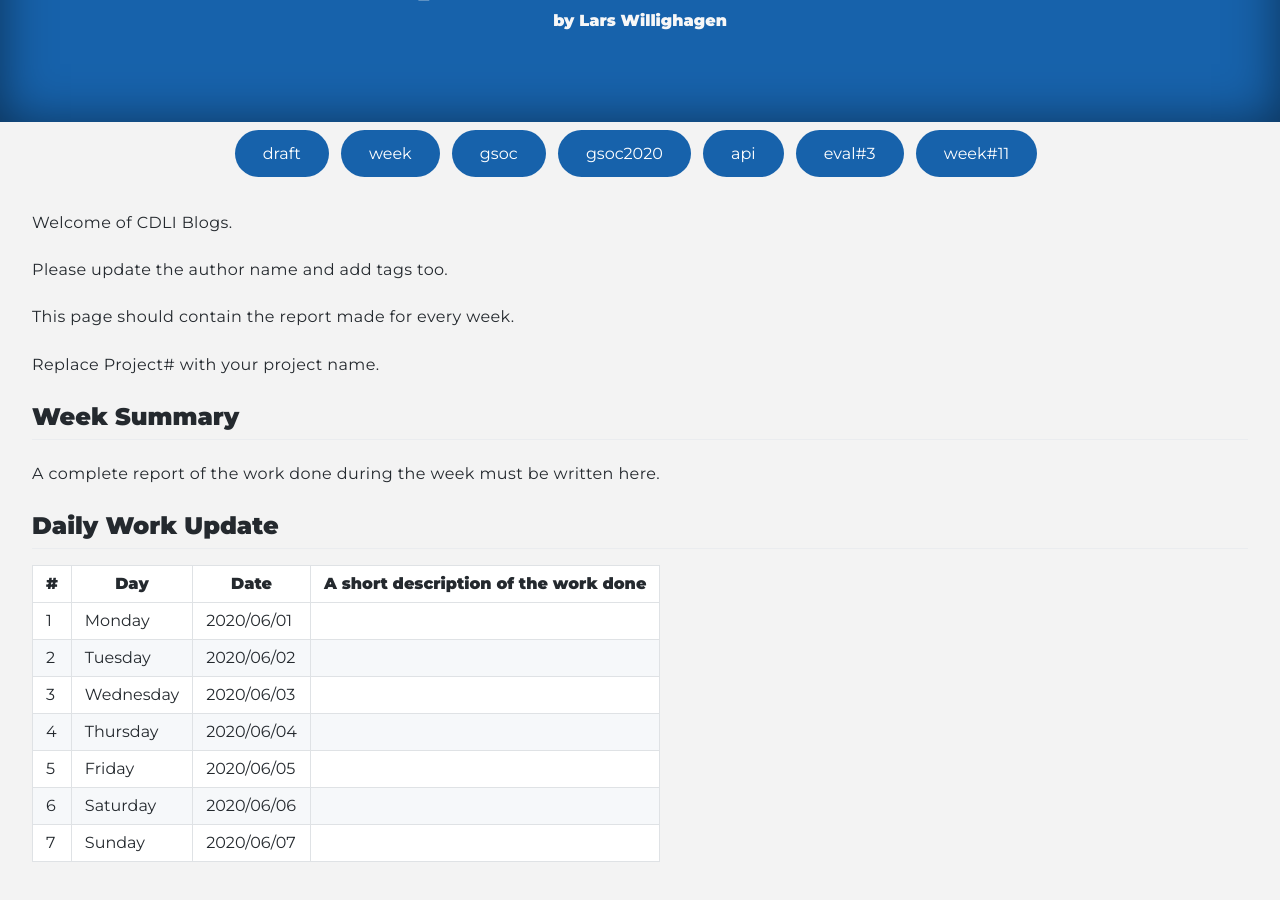
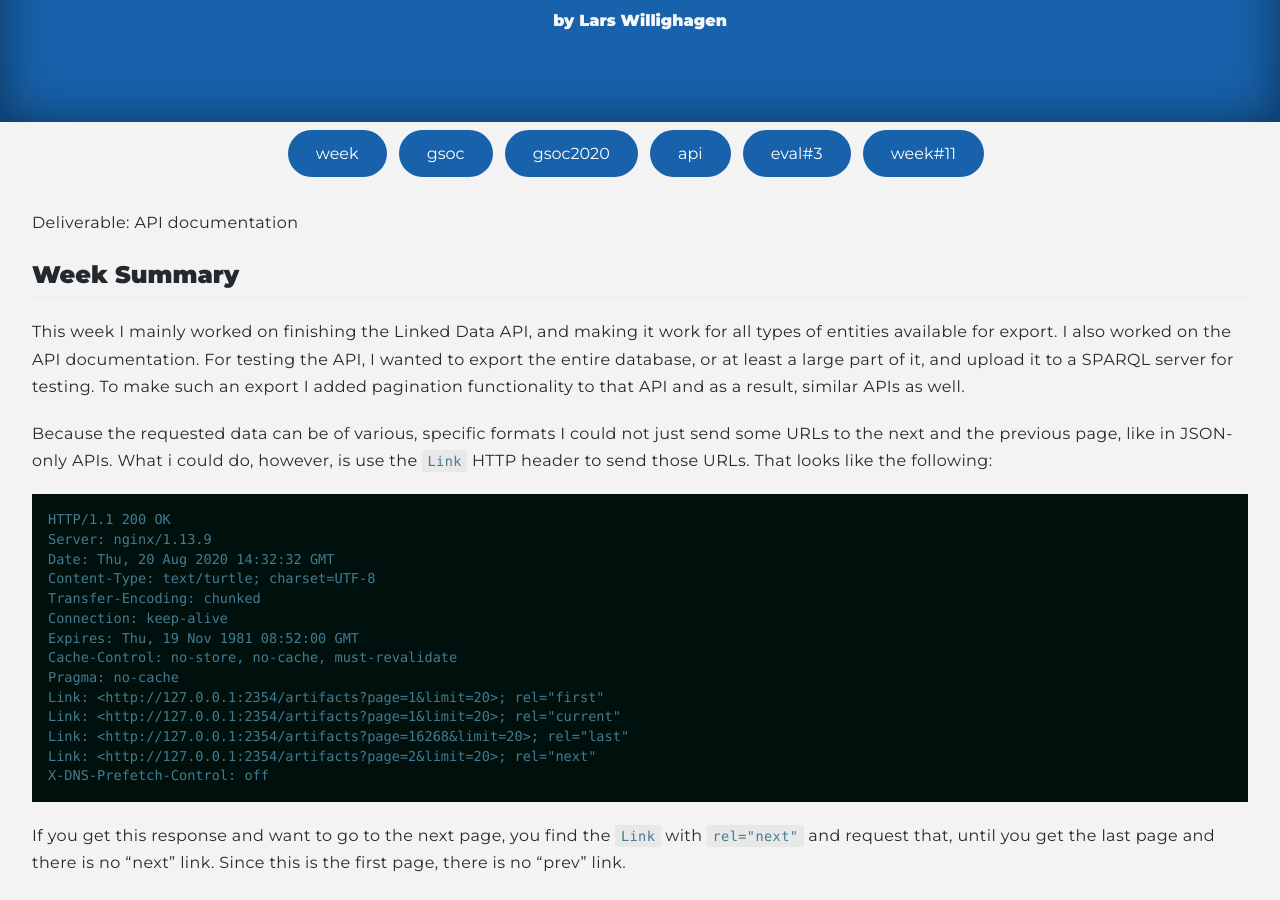
Before and after one commit to cdli-gh/blog, a Jekyll site: the page built from _blog/gsoc20/api/posts/13_week11.md, in a window 1280 px wide and 900 px high, scrolled down 204 px. Built offline with Jekyll 4.4.1, drawn with Linux system fonts in a browser that asks for light colours; Markdown is read by kramdown in place of the engine named in the settings; some of the changed text lies outside the part shown.

Commit message:
gsoc20/api: 10:6-7, 11, 12:1-4

````diff
--- a/_blog/gsoc20/api/posts/13_week11.md
+++ b/_blog/gsoc20/api/posts/13_week11.md
@@ -1,30 +1,102 @@
 ---
 layout: page
-title: api Eval#3 Week#11
+title: "API Week 11: API documentation"
 author: "Lars Willighagen"
-tags: ["draft","week","gsoc","gsoc2020","api","eval#3","week#11"]
+tags: ["week","gsoc","gsoc2020","api","eval#3","week#11"]
 ---
-Welcome of CDLI Blogs.
 
-Please update the author name and add tags too.
-
-This page should contain the report made for every week.
-
-Replace Project# with your project name.
+Deliverable: API documentation
 
 ## Week Summary
 
-A complete report of the work done during the week must be written here.
+This week I mainly worked on finishing the Linked Data API, and making it work
+for all types of entities available for export. I also worked on the API
+documentation. For testing the API, I wanted to export the entire database, or at
+least a large part of it, and upload it to a SPARQL server for testing. To make
+such an export I added pagination functionality to that API and as a result, similar
+APIs as well.
 
+Because the requested data can be of various, specific formats I could not just
+send some URLs to the next and the previous page, like in JSON-only APIs. What i
+could do, however, is use the `Link` HTTP header to send those URLs. That looks
+like the following:
+
+```
+HTTP/1.1 200 OK
+Server: nginx/1.13.9
+Date: Thu, 20 Aug 2020 14:32:32 GMT
+Content-Type: text/turtle; charset=UTF-8
+Transfer-Encoding: chunked
+Connection: keep-alive
+Expires: Thu, 19 Nov 1981 08:52:00 GMT
+Cache-Control: no-store, no-cache, must-revalidate
+Pragma: no-cache
+Link: <http://127.0.0.1:2354/artifacts?page=1&limit=20>; rel="first"
+Link: <http://127.0.0.1:2354/artifacts?page=1&limit=20>; rel="current"
+Link: <http://127.0.0.1:2354/artifacts?page=16268&limit=20>; rel="last"
+Link: <http://127.0.0.1:2354/artifacts?page=2&limit=20>; rel="next"
+X-DNS-Prefetch-Control: off
+```
+
+If you get this response and want to go to the next page, you find the `Link` with
+`rel="next"` and request that, until you get the last page and there is no "next"
+link. Since this is the first page, there is no "prev" link.
+
+I then made a Node.JS client for exporting the linked data in the N-Triples format,
+mainly because in that format you can switch around the lines without changing the
+meaning, unlike XML, JSON or Turtle. This allowed for easily streaming each page
+directly to a file, keeping the memory footprint low. I used an existing library
+to parse the `Link` headers, [`parse-link-header`](https://www.npmjs.com/package/parse-link-header),
+but to actually go from page to page I wrote a small asynchronous generator function:
+
+```js
+const fetch = require('node-fetch')
+const parseLinks = require('parse-link-header')
+
+async function* fetchPages (url, format) {
+    let next = url + '?limit=100'
+    while (next) {
+        const response = await fetch(next, {
+            headers: { Accept: format }
+        })
+
+        const links = parseLinks(response.headers.get('Link'))
+        next = links && links.next && links.next.url
+
+        yield response.text()
+    }
+}
+```
+
+There was some additional code to log the state and handle API mirrors but this
+was the essentially all that is needed. The usage is simple:
+
+```js
+const fs = require('fs')
+
+const file = fs.createWriteStream('./artifacts.nt')
+const pages = fetchPages('http://127.0.0.1:2354/artifacts', 'application/n-triples')
+
+for await (const page of pages) {
+    file.write(page)
+}
+```
+
+Again, the actual client works slightly differently to handle parallel downloads
+of different entity types, though at that point file I/O is probably the main
+bottleneck. The full code is available at [`cdli-gh/framework-api-client`](https://github.com/cdli-gh/framework-api-client).
+
+The deliverable of this week is complete, at least as soon as the documentation
+is actually merged into the framework.
 
 ## Daily Work Update
 
-|\#|Day|Date|A short description of the work done|
-|---	|---	|---	|---	|
-|1   	| Monday 	|   2020/06/01	|   	|
-|2   	| Tuesday  	|   2020/06/02	|   	|
-|3   	| Wednesday  	|  2020/06/03 	|   	|
-|4   	| Thursday  	|   2020/06/04	|   	|
-|5   	| Friday  	|   2020/06/05	|   	|
-|6   	| Saturday  	|   2020/06/06	|   	|
-|7   	| Sunday  	|   2020/06/07	|   	|
+| # | Day | Date       | A short description of the work done |
+|---|-----|------------|--------------------------------------|
+| 1 | Mon | 2020/08/10 |  |
+| 2 | Tue | 2020/08/11 | Review search merge request ([!156](https://gitlab.com/cdli/framework/-/merge_requests/156)) |
+| 3 | Wed | 2020/08/12 | Work on API documentation; review search merge request ([!156](https://gitlab.com/cdli/framework/-/merge_requests/156)) |
+| 4 | Thu | 2020/08/13 | Add more mappings; add API documentation |
+| 5 | Fri | 2020/08/14 | Implement LD exports for all relevant entities; implement RESTful pagination |
+| 6 | Sat | 2020/08/15 | Fix minor mapping issues; start working on API client |
+| 7 | Sun | 2020/08/16 | Support LD exports for API client |
````
Also changed, not shown: _blog/gsoc20/api/posts/12_week10.md (+31 -5 lines), _blog/gsoc20/api/posts/14_week12.md (+10 -16 lines).
